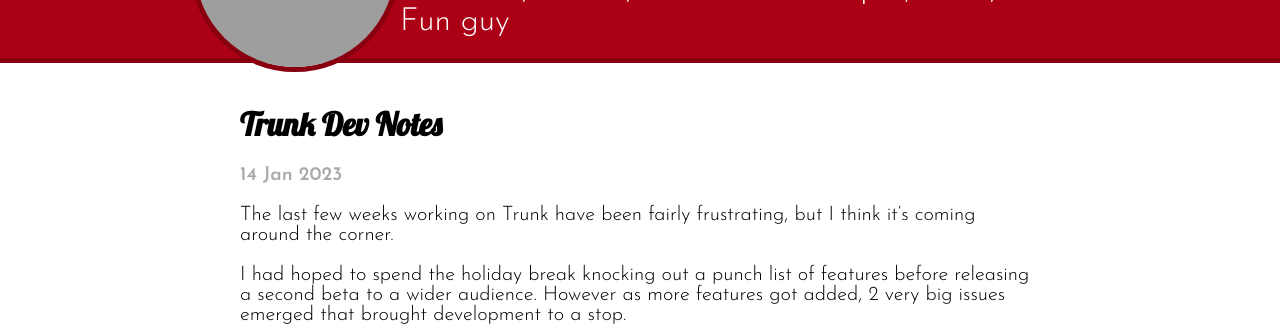
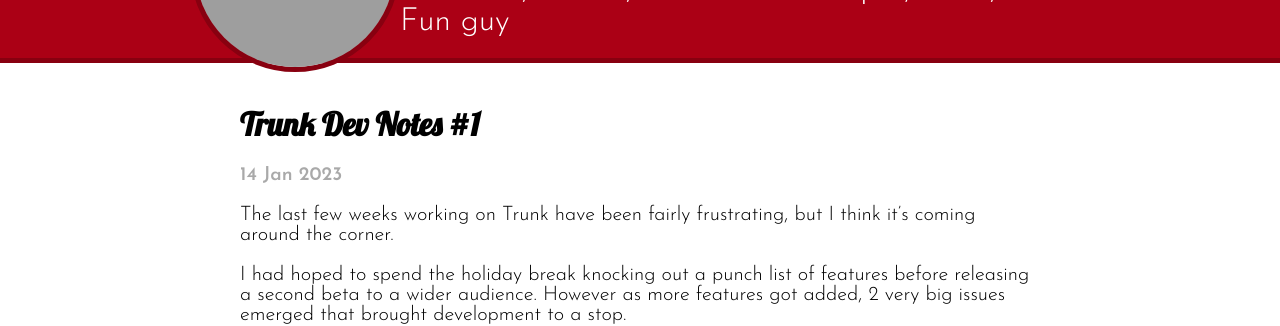
Before and after one commit to davbeck/davbeck.github.io, a Jekyll site: the page built from _posts/2023-01-14-trunk-dev-notes-1.md, in a window 1280 px wide. Shown: the part 158-484 px from the top of the page. Built offline with Jekyll 4.4.1, drawn with Linux system fonts in a browser that asks for light colours; grey boxes are pictures that could not be loaded.

Commit message:
Fix post title

```diff
--- a/_posts/2023-01-14-trunk-dev-notes-1.md
+++ b/_posts/2023-01-14-trunk-dev-notes-1.md
@@ -1,6 +1,6 @@
 ---
 layout: post
-title: Trunk Dev Notes #1
+title: "Trunk Dev Notes #1"
 date: 2023-01-14
 tags: [SwiftUI,Trunk,iOS]
 ---
```
